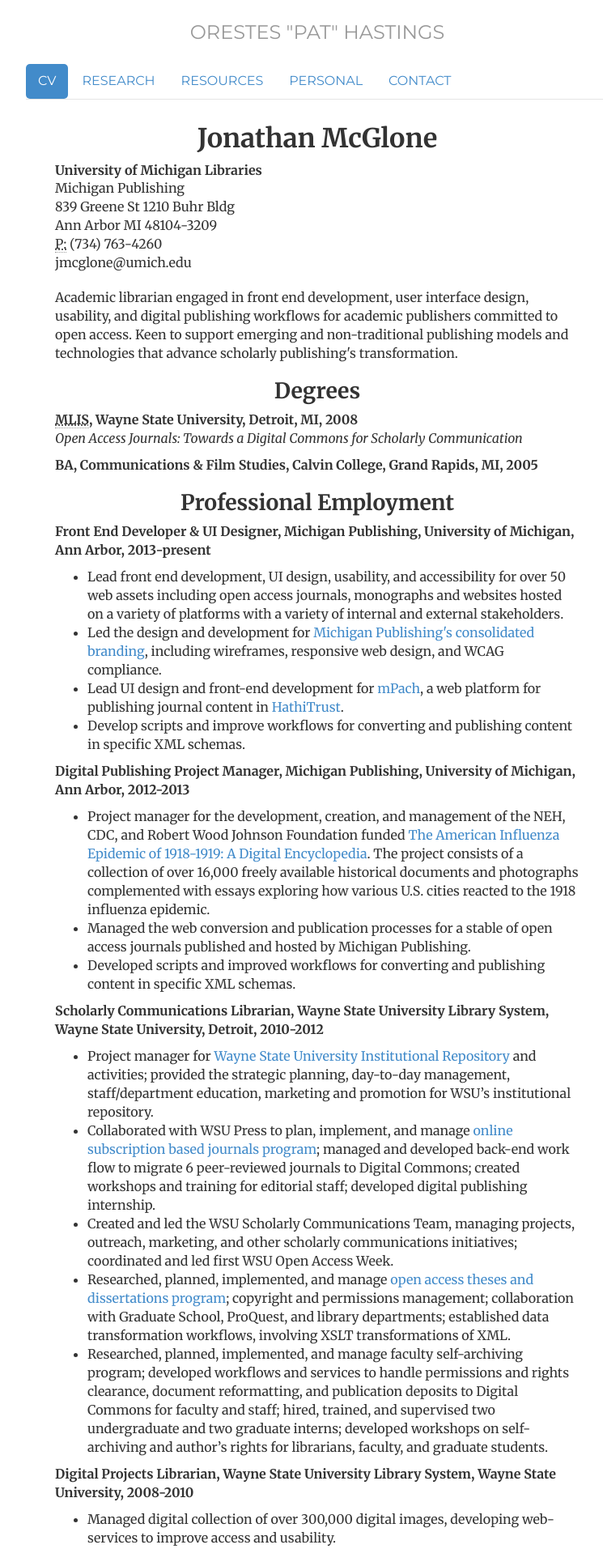
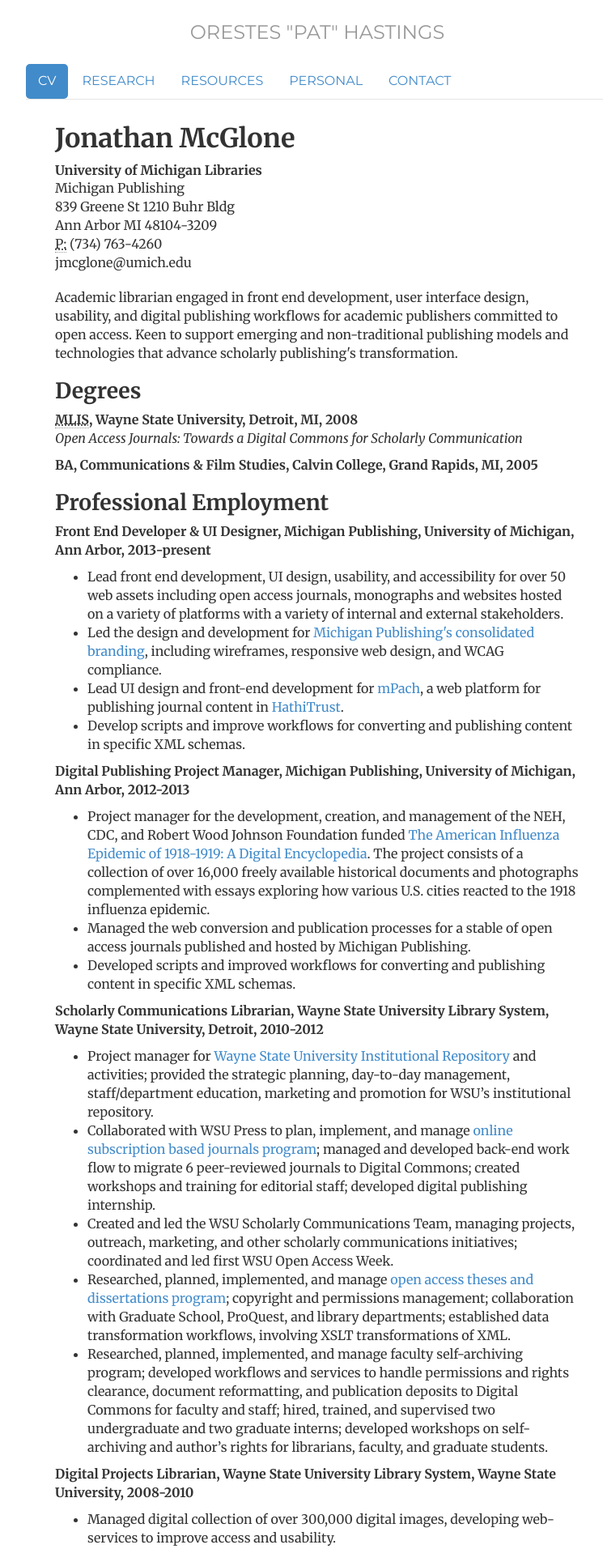
Before and after one commit to ophastings/ophastings.github.io, a Jekyll site: the page built from cv/index.html, in a window 1280 px wide. Shown: the top 1913 px of the page at 81% size, without its empty margins (248-993 px from the left). Built offline with Jekyll 4.4.1, drawn with Linux system fonts in a browser that asks for light colours.

Commit message:
Update style.css

```diff
--- a/css/style.css
+++ b/css/style.css
@@ -3,12 +3,12 @@
 
 body { padding-top: 20px; padding-bottom: 40px; font-family: 'Merriweather', Georgia, Times; font-size: 16px; }
 
-h1, h2, h3, h4, h5, h6, .h1, .h2, .h3, .h4, .h5, .h6 {text-align: center; font-family: 'Merriweather', Georgia, Times; font-weight: 1000;}
+h1, h2, h3, h4, h5, h6, .h1, .h2, .h3, .h4, .h5, .h6 {font-family: 'Merriweather', Georgia, Times; font-weight: 1000;}
 
 blockquote p { font-size: 16px; line-height: 1.6em; }
 
 /* Masthead */
-.header, .footer, .header h3 { font-family: 'Montserrat', Helvetica, sans-serif; text-transform: uppercase; font-weight: normal; }
+.header, .footer, .header h3 {text-align: center; font-family: 'Montserrat', Helvetica, sans-serif; text-transform: uppercase; font-weight: normal; }
 
 /* Navigation */
 h3.text-muted a {text-decoration: none; color: #999999; }
```
